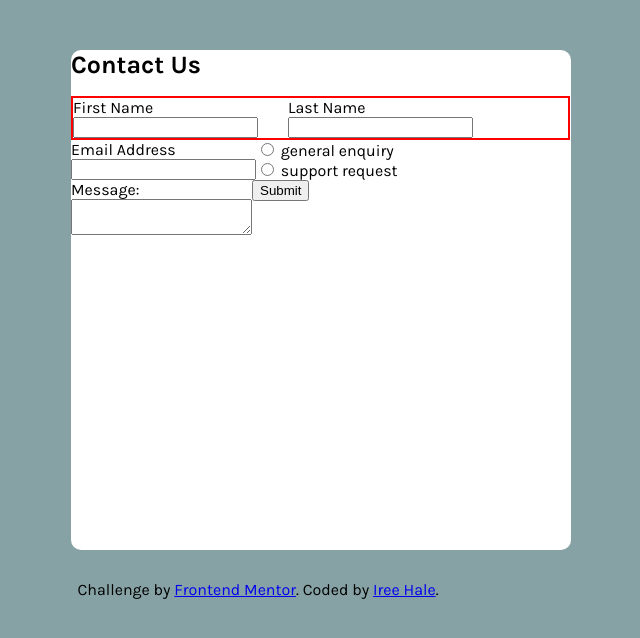
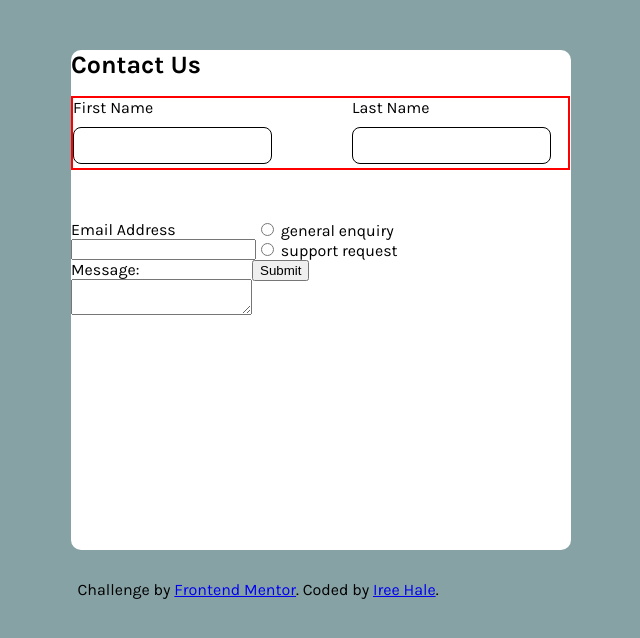
Before and after one commit to NightWing3099/contact-form, a plain HTML site: page index.html in a window 1280 px wide. Shown: the whole page, without its empty margins (382-1022 px from the left). Drawn offline with Linux system fonts and the light colour scheme.

Commit message:
working on placemtn of first and last names

```diff
--- a/index.html
+++ b/index.html
@@ -24,7 +24,7 @@
             <input type="text" id="name1" name="name" required>
           </div>
           <div>
-            <label for="name">Last Name</label><br/>
+            <label  id="last-name" for="name">Last Name</label><br/>
             <input type="text" id="name2" name="name" required>
           </div>
         </div>
--- a/styles.scss
+++ b/styles.scss
@@ -30,9 +30,27 @@ body{
                     flex-direction: row;
                     width: 495px;
                     font-size: 16px;
+                    height: 70px;
+                    margin-bottom: 50px;
 
                     #name1{
                         margin-right: 30px;
+                        border-radius: 8px;
+                        border: black solid 1px;
+                        padding: 10px;
+                        margin-top: 10px;
+                    }
+
+                    #last-name{
+                        margin-left: 50px;
+                    }
+
+                    #name2{
+                        padding: 10px;
+                        border: black solid 1px;
+                        border-radius: 8px;
+                        margin-left: 50px;
+                        margin-top: 10px;
                     }
                 }
             }
```
Also changed, not shown: styles.css, 1 other file.
